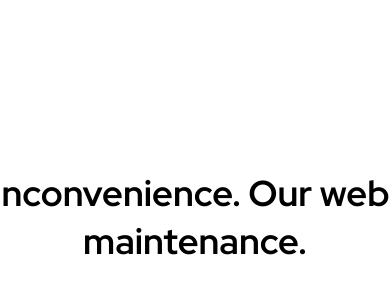
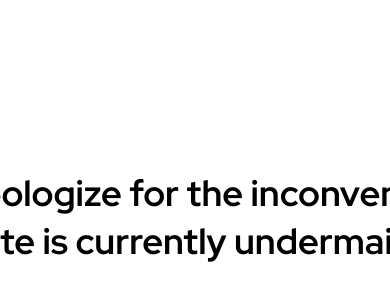
Before and after one commit to lintangwhk/under-construction, a plain HTML site: page index.html in a window 390 px wide. Shown: the part 214-514 px from the top of the page. Drawn offline with nearby package versions, Linux system fonts and the light colour scheme; no server answers.

Commit message:
responsive

```diff
--- a/index.html
+++ b/index.html
@@ -70,8 +70,7 @@
       <script src="https://unpkg.com/@lottiefiles/lottie-player@latest/dist/lottie-player.js"></script>
       <lottie-player src="https://lottie.host/c44d0064-b8fa-4967-9973-1298c6fda6df/3lIijXaD6E.json" background="transparent" speed="2" style="width: 1200px; height: fit-content;" loop autoplay></lottie-player>
       <h1>
-        We apologize for the inconvenience. Our website is currently under
-        maintenance.
+        We apologize for the inconvenience <br> Our website is currently undermaintenance.
       </h1>
     </div>
   </body>
```
